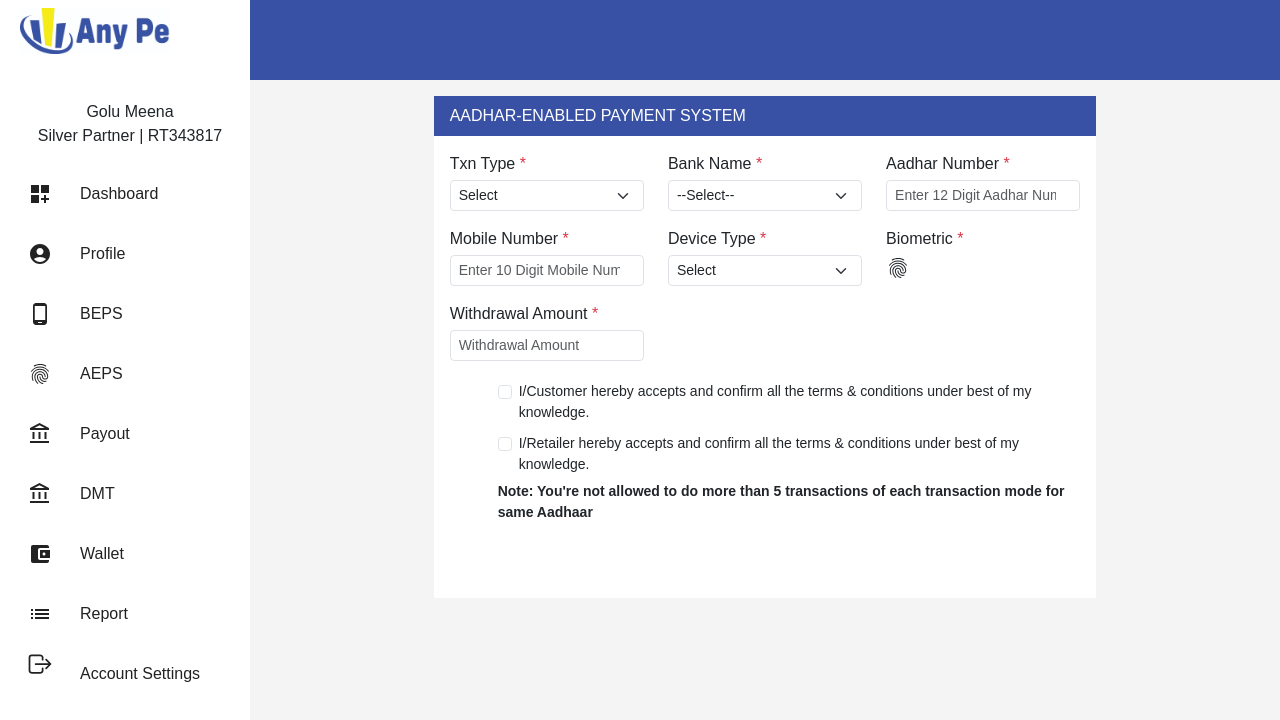
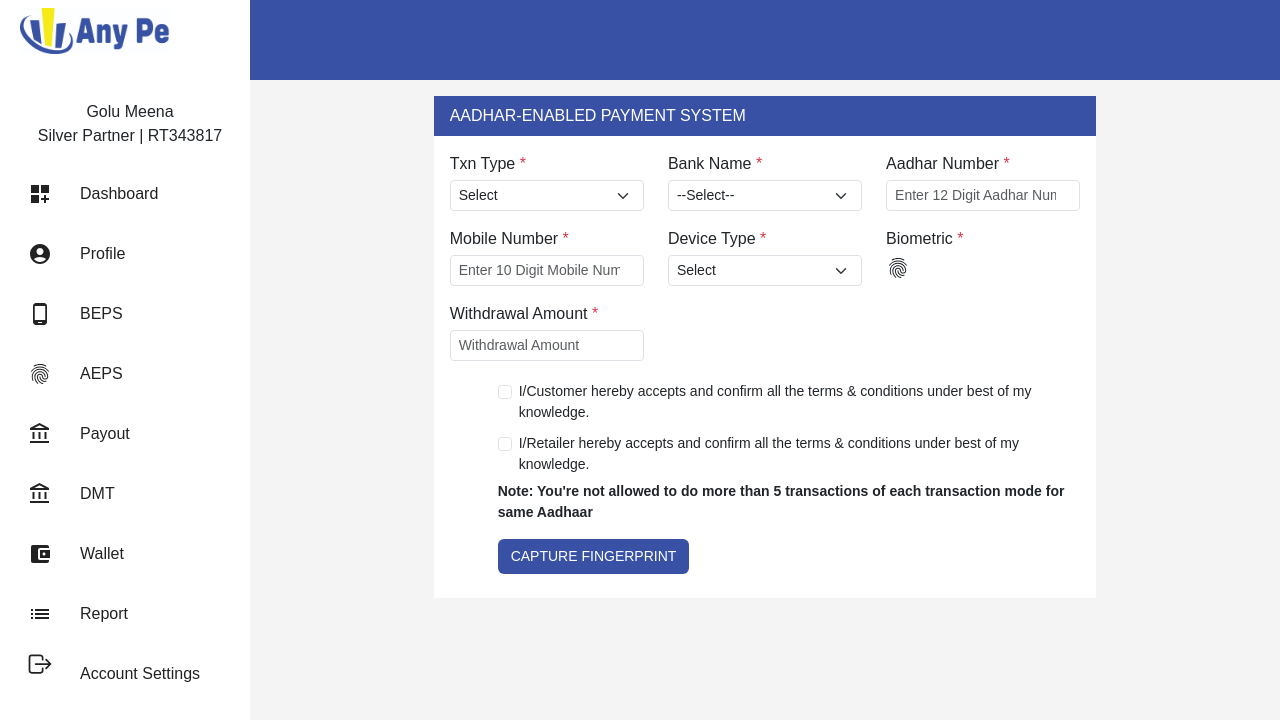
Before and after one commit to amit-nadcab/Task1, a React (Create React App) app: page /AEPS in a window 1280 px wide. In both pictures the pointer is over the button "CAPTURE FINGERPRINT". Shown: the top 720 px of the page. Built offline with nearby package versions, Linux system fonts and the light colour scheme.

Commit message:
btn hover

```diff
--- a/src/css/dashboard.css
+++ b/src/css/dashboard.css
@@ -421,6 +421,15 @@
   .fs-10{
     font-size: 10px;
   }
+  .btn:hover {
+    color: white;
+    background-color: #3851a4;
+    /* border-color: var(--bs-btn-hover-border-color); */
+}
+.btn-check:checked+.btn, .btn.active, .btn.show, .btn:first-child:active, :not(.btn-check)+.btn:active {
+  color: white;
+  background-color: #283b7b;
+}
   /* ====================== Responsive Design ========================== */
   @media (max-width: 991px) {
     .navigation {
```
